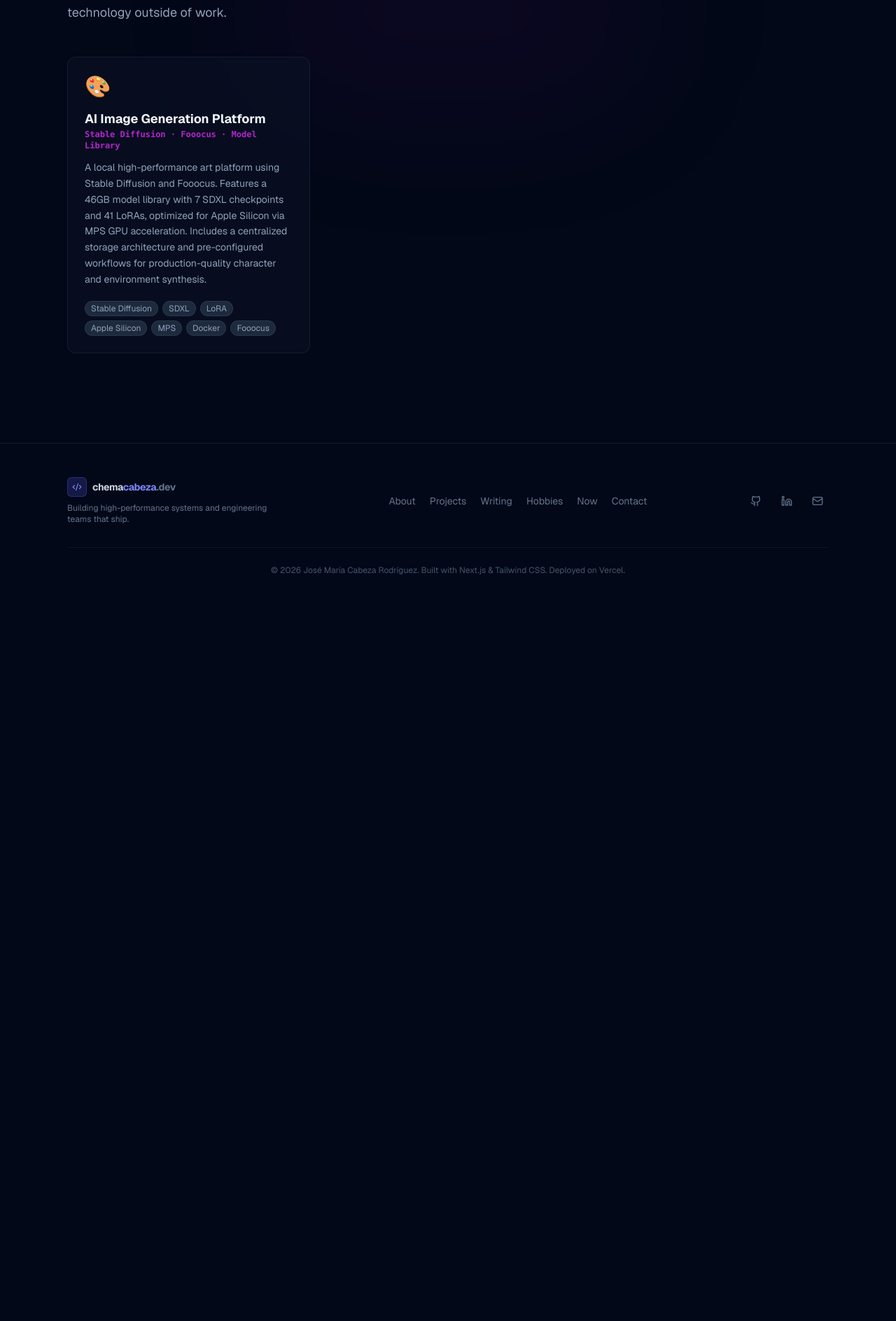
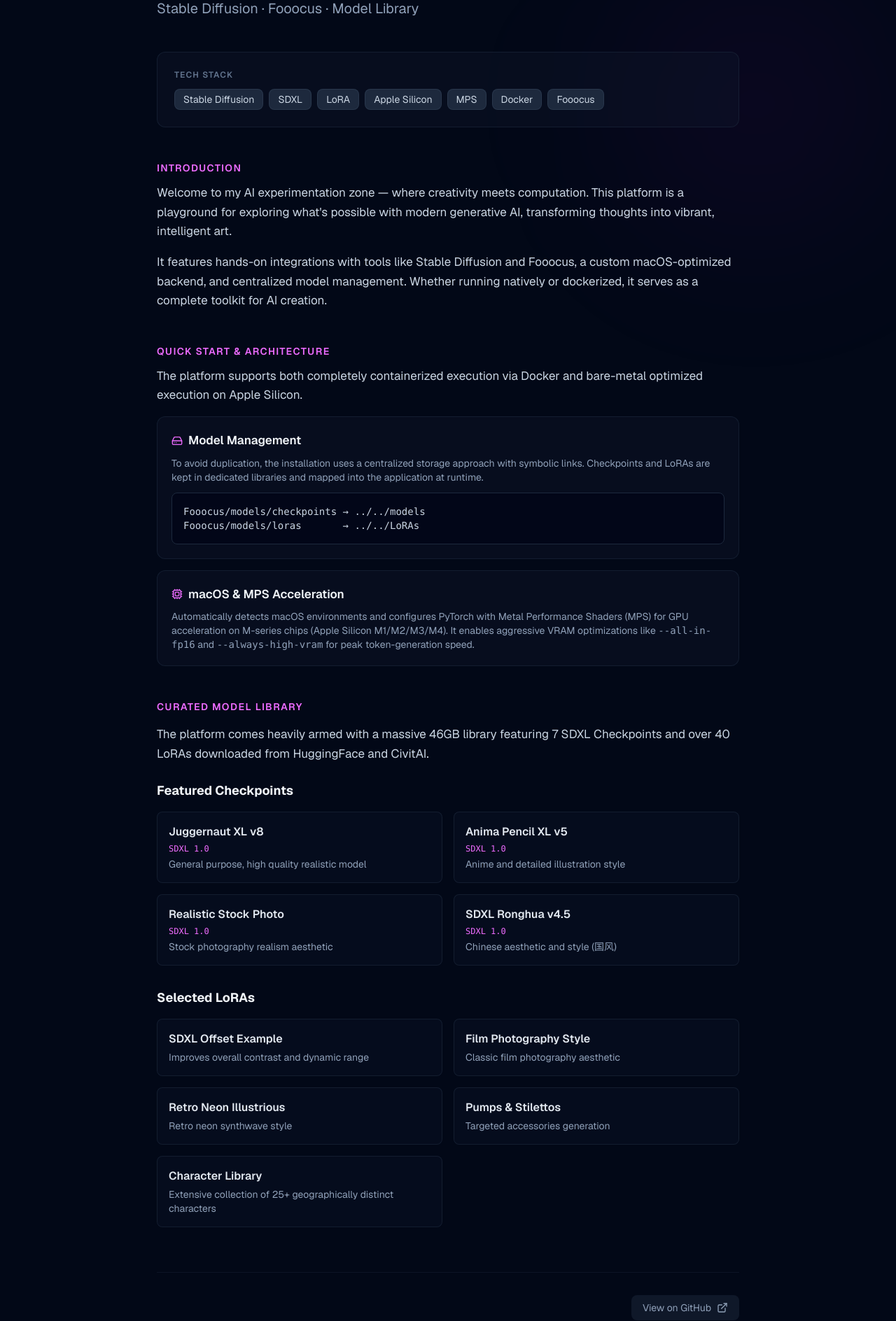
Before and after one commit to chemacabeza/chemacabeza-dev, a Next.js app: page /hobbies in a window 1280 px wide. Shown: the part 212-2100 px from the top of the page at 70% size. Before the commit the page ends 1083 px from the top, so only its background shows below. Built offline with nearby package versions, Linux system fonts and the light colour scheme.

Commit message:
refactor: make Hobbies page directly display AI Image Generation Platform

```diff
--- a/app/hobbies/page.tsx
+++ b/app/hobbies/page.tsx
@@ -1,88 +1,160 @@
 import { Metadata } from "next";
+import Link from "next/link";
+import { ArrowLeft, ExternalLink, Cpu, HardDrive } from "lucide-react";
 import { createMetadata } from "@/lib/metadata";
-import SectionHeader from "@/components/SectionHeader";
-import { ExternalLink } from "lucide-react";
-import Link from "next/link";
 
 export const metadata: Metadata = createMetadata({
-    title: "Hobbies",
-    description:
-        "Personal projects and creative explorations in AI image generation, Stable Diffusion, and generative art.",
+    title: "AI Image Generation Platform",
+    description: "A local high-performance art platform using Stable Diffusion and Fooocus.",
     path: "/hobbies",
 });
-
-const hobbyProjects = [
-    {
-        repo: "AI-related",
-        url: "/hobbies/ai-image-generation",
-        emoji: "🎨",
-        title: "AI Image Generation Platform",
-        subtitle: "Stable Diffusion · Fooocus · Model Library",
-        description:
-            "A local high-performance art platform using Stable Diffusion and Fooocus. Features a 46GB model library with 7 SDXL checkpoints and 41 LoRAs, optimized for Apple Silicon via MPS GPU acceleration. Includes a centralized storage architecture and pre-configured workflows for production-quality character and environment synthesis.",
-        tags: ["Stable Diffusion", "SDXL", "LoRA", "Apple Silicon", "MPS", "Docker", "Fooocus"],
-    },
-];
 
 export default function HobbiesPage() {
     return (
         <div className="pt-24 pb-32">
-            {/* Background */}
             <div className="fixed inset-0 pointer-events-none overflow-hidden">
-                <div className="absolute top-20 left-1/2 -translate-x-1/2 w-[600px] h-[300px] rounded-full bg-fuchsia-600/5 blur-[100px]" />
+                <div className="absolute top-40 right-0 w-[400px] h-[400px] rounded-full bg-fuchsia-600/5 blur-[120px]" />
             </div>
 
-            <div className="relative max-w-6xl mx-auto px-4 sm:px-6 lg:px-8">
-                <SectionHeader
-                    label="Hobbies"
-                    title="Creative side projects"
-                    description="Things I build for fun — exploring generative AI, digital art, and creative technology outside of work."
-                />
+            <div className="relative max-w-4xl mx-auto px-4 sm:px-6 lg:px-8">
+                {/* Header */}
+                <div className="mb-12">
+                    <span className="inline-block text-xs font-semibold px-2.5 py-1 rounded-full bg-fuchsia-500/10 text-fuchsia-400 border border-fuchsia-500/20 mb-4">
+                        Generative Art
+                    </span>
+                    <h1 className="text-4xl sm:text-5xl font-black text-slate-100 mb-3 leading-tight">
+                        AI Image Generation Platform
+                    </h1>
+                    <p className="text-xl text-slate-400">
+                        Stable Diffusion · Fooocus · Model Library
+                    </p>
+                </div>
 
-                <div className="grid grid-cols-1 md:grid-cols-2 lg:grid-cols-3 gap-6">
-                    {hobbyProjects.map((proj) => {
-                        const isExternal = proj.url.startsWith("http");
-                        return (
-                        <Link
-                            key={proj.repo}
-                            href={proj.url}
-                            target={isExternal ? "_blank" : undefined}
-                            rel={isExternal ? "noopener noreferrer" : undefined}
-                            className="group rounded-xl border border-slate-800/60 bg-slate-900/40 p-6 hover:border-fuchsia-500/40 hover:bg-slate-900/70 transition-all duration-300 flex flex-col"
-                        >
-                            {/* Header */}
-                            <div className="flex items-start justify-between mb-4">
-                                <span className="text-3xl">{proj.emoji}</span>
-                                {isExternal && <ExternalLink className="w-4 h-4 text-slate-600 group-hover:text-fuchsia-400 transition-colors flex-shrink-0 mt-1" />}
+                {/* Tech stack */}
+                <div className="mb-12 p-6 rounded-xl border border-slate-800/60 bg-slate-900/40">
+                    <h2 className="text-xs font-semibold uppercase tracking-widest text-slate-500 mb-3">
+                        Tech Stack
+                    </h2>
+                    <div className="flex flex-wrap gap-2">
+                        {["Stable Diffusion", "SDXL", "LoRA", "Apple Silicon", "MPS", "Docker", "Fooocus"].map((tech) => (
+                            <span
+                                key={tech}
+                                className="text-sm px-3 py-1 rounded-lg bg-slate-800 text-slate-300 border border-slate-700/60"
+                            >
+                                {tech}
+                            </span>
+                        ))}
+                    </div>
+                </div>
+
+                {/* Content sections */}
+                <div className="space-y-12">
+                    <section>
+                        <h2 className="text-sm font-semibold uppercase tracking-widest text-fuchsia-400 mb-3 block">
+                            Introduction
+                        </h2>
+                        <div className="space-y-4 text-slate-300 leading-relaxed text-[17px]">
+                            <p>
+                                Welcome to my AI experimentation zone — where creativity meets computation. This platform is a playground for exploring what&apos;s possible with modern generative AI, transforming thoughts into vibrant, intelligent art.
+                            </p>
+                            <p>
+                                It features hands-on integrations with tools like Stable Diffusion and Fooocus, a custom macOS-optimized backend, and centralized model management. Whether running natively or dockerized, it serves as a complete toolkit for AI creation.
+                            </p>
+                        </div>
+                    </section>
+
+                    <section>
+                        <h2 className="text-sm font-semibold uppercase tracking-widest text-fuchsia-400 mb-3 block">
+                            Quick Start & Architecture
+                        </h2>
+                        <div className="space-y-4 text-slate-300 leading-relaxed text-[17px]">
+                            <p>
+                                The platform supports both completely containerized execution via Docker and bare-metal optimized execution on Apple Silicon.
+                            </p>
+                            <div className="rounded-xl border border-slate-800/60 bg-slate-900/40 p-5 mt-4">
+                                <h3 className="text-slate-100 font-semibold mb-2 flex items-center gap-2">
+                                    <HardDrive className="w-4 h-4 text-fuchsia-400" /> Model Management
+                                </h3>
+                                <p className="text-sm text-slate-400 mb-3">
+                                    To avoid duplication, the installation uses a centralized storage approach with symbolic links. Checkpoints and LoRAs are kept in dedicated libraries and mapped into the application at runtime.
+                                </p>
+                                <pre className="bg-slate-950 p-4 rounded-lg overflow-x-auto text-sm font-mono text-slate-300 border border-slate-800">
+                                    Fooocus/models/checkpoints → ../../models{"\n"}
+                                    Fooocus/models/loras       → ../../LoRAs
+                                </pre>
                             </div>
 
-                            {/* Title */}
-                            <h3 className="font-bold text-slate-100 text-lg leading-snug mb-0.5 group-hover:text-fuchsia-300 transition-colors">
-                                {proj.title}
-                            </h3>
-                            <p className="text-xs font-semibold text-fuchsia-500/80 mb-3 font-mono">
-                                {proj.subtitle}
-                            </p>
+                            <div className="rounded-xl border border-slate-800/60 bg-slate-900/40 p-5">
+                                <h3 className="text-slate-100 font-semibold mb-2 flex items-center gap-2">
+                                    <Cpu className="w-4 h-4 text-fuchsia-400" /> macOS & MPS Acceleration
+                                </h3>
+                                <p className="text-sm text-slate-400">
+                                    Automatically detects macOS environments and configures PyTorch with Metal Performance Shaders (MPS) for GPU acceleration on M-series chips (Apple Silicon M1/M2/M3/M4). It enables aggressive VRAM optimizations like <code>--all-in-fp16</code> and <code>--always-high-vram</code> for peak token-generation speed.
+                                </p>
+                            </div>
+                        </div>
+                    </section>
 
-                            {/* Description */}
-                            <p className="text-sm text-slate-400 leading-relaxed flex-1 mb-5">
-                                {proj.description}
-                            </p>
+                    <section>
+                        <h2 className="text-sm font-semibold uppercase tracking-widest text-fuchsia-400 mb-4 block">
+                            Curated Model Library
+                        </h2>
+                        <p className="text-slate-300 leading-relaxed text-[17px] mb-6">
+                            The platform comes heavily armed with a massive 46GB library featuring 7 SDXL Checkpoints and over 40 LoRAs downloaded from HuggingFace and CivitAI.
+                        </p>
 
-                            {/* Tags */}
-                            <div className="flex flex-wrap gap-1.5">
-                                {proj.tags.map((tag) => (
-                                    <span
-                                        key={tag}
-                                        className="text-xs px-2 py-0.5 rounded-full bg-slate-800 text-slate-400 border border-slate-700/60"
-                                    >
-                                        {tag}
-                                    </span>
-                                ))}
+                        <div className="space-y-8">
+                            <div>
+                                <h3 className="text-lg font-bold text-slate-100 mb-4">Featured Checkpoints</h3>
+                                <div className="grid grid-cols-1 sm:grid-cols-2 gap-4">
+                                    {[
+                                        { name: "Juggernaut XL v8", type: "SDXL 1.0", desc: "General purpose, high quality realistic model" },
+                                        { name: "Anima Pencil XL v5", type: "SDXL 1.0", desc: "Anime and detailed illustration style" },
+                                        { name: "Realistic Stock Photo", type: "SDXL 1.0", desc: "Stock photography realism aesthetic" },
+                                        { name: "SDXL Ronghua v4.5", type: "SDXL 1.0", desc: "Chinese aesthetic and style (国风)" },
+                                    ].map(model => (
+                                        <div key={model.name} className="p-4 rounded-lg border border-slate-800/60 bg-slate-900/30">
+                                            <h4 className="font-semibold text-slate-200">{model.name}</h4>
+                                            <p className="text-xs text-fuchsia-400 font-mono my-1">{model.type}</p>
+                                            <p className="text-sm text-slate-400">{model.desc}</p>
+                                        </div>
+                                    ))}
+                                </div>
                             </div>
-                        </Link>
-                        );
-                    })}
+
+                            <div>
+                                <h3 className="text-lg font-bold text-slate-100 mb-4">Selected LoRAs</h3>
+                                <div className="grid grid-cols-1 sm:grid-cols-2 gap-4">
+                                    {[
+                                        { name: "SDXL Offset Example", desc: "Improves overall contrast and dynamic range" },
+                                        { name: "Film Photography Style", desc: "Classic film photography aesthetic" },
+                                        { name: "Retro Neon Illustrious", desc: "Retro neon synthwave style" },
+                                        { name: "Pumps & Stilettos", desc: "Targeted accessories generation" },
+                                        { name: "Character Library", desc: "Extensive collection of 25+ geographically distinct characters" },
+                                    ].map(lora => (
+                                        <div key={lora.name} className="p-4 rounded-lg border border-slate-800/60 bg-slate-900/30">
+                                            <h4 className="font-semibold text-slate-200">{lora.name}</h4>
+                                            <p className="text-sm text-slate-400 mt-1">{lora.desc}</p>
+                                        </div>
+                                    ))}
+                                </div>
+                            </div>
+                        </div>
+                    </section>
+                </div>
+
+                {/* Footer Link */}
+                <div className="mt-16 pt-8 border-t border-slate-800/40 pb-8">
+                    <div className="flex flex-col sm:flex-row sm:items-center justify-end gap-4">
+                        <a
+                            href="https://github.com/chemacabeza/my-github-projects/tree/master/AI-related"
+                            target="_blank"
+                            rel="noopener noreferrer"
+                            className="inline-flex items-center gap-2 text-sm text-slate-400 hover:text-slate-200 transition-colors bg-slate-800/50 hover:bg-slate-800 px-4 py-2 rounded-lg"
+                        >
+                            View on GitHub <ExternalLink className="w-4 h-4" />
+                        </a>
+                    </div>
                 </div>
             </div>
         </div>
```
